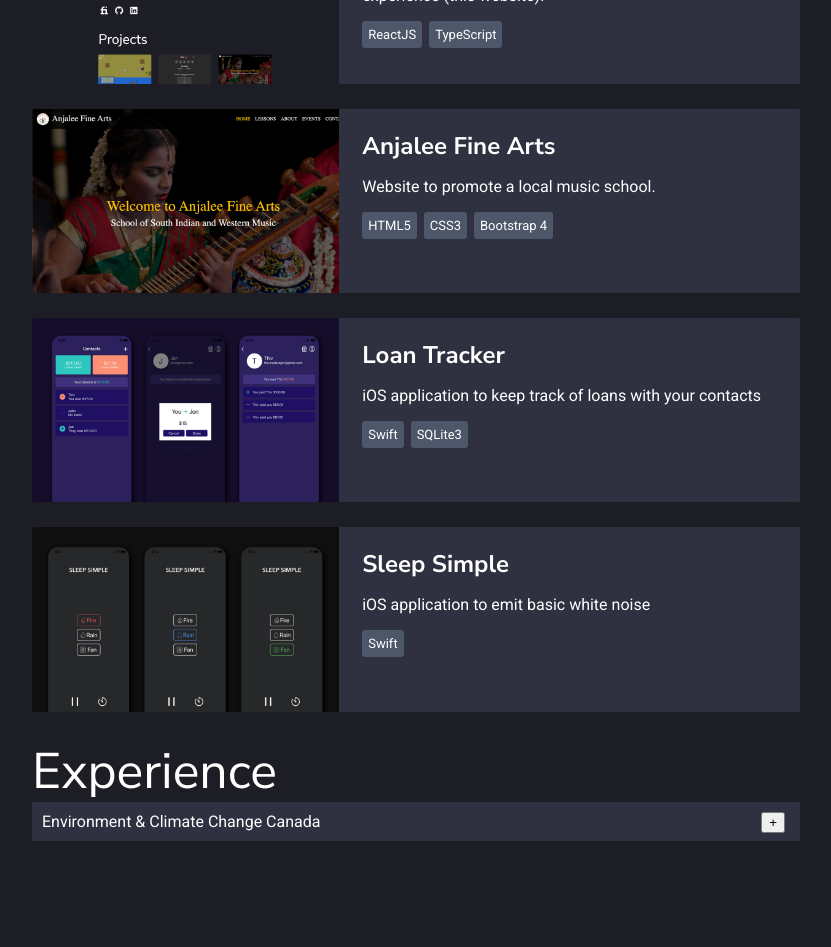
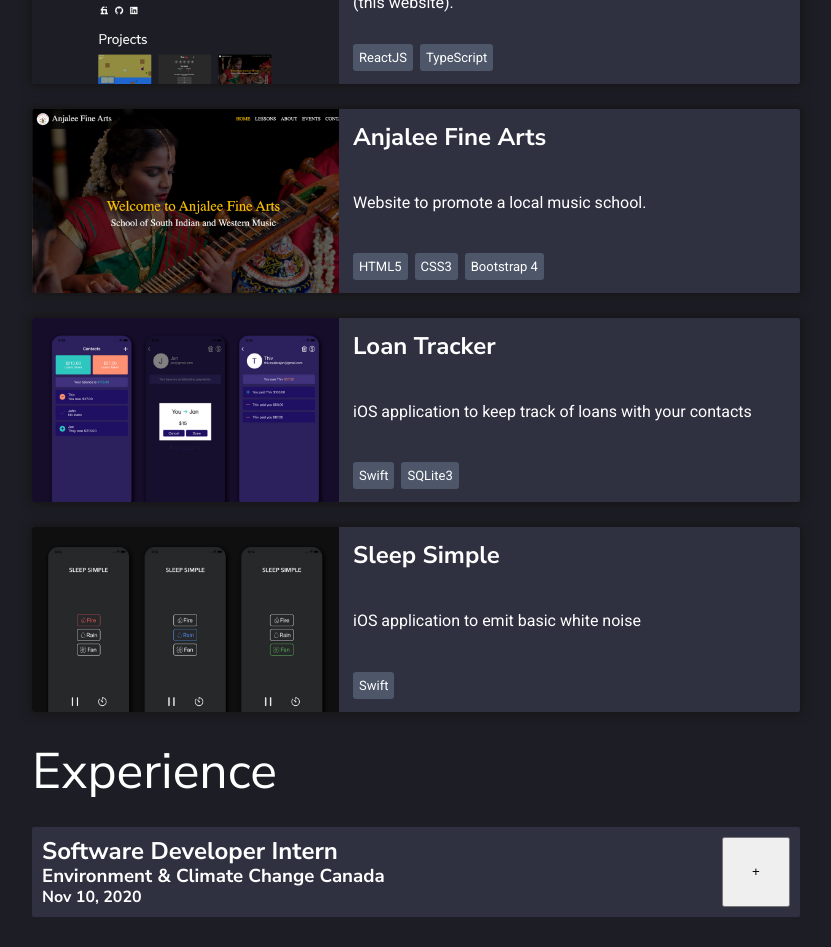
Before and after one commit to ThivagarNadarajan/thivagar.com, a React (Create React App) app: page / in a window 1280 px wide. Shown: the part 1060-2007 px from the top of the page, without its empty margins (224-1055 px from the left). Before the commit the page ends 1931 px from the top, so only its background shows below. Built offline with nearby package versions, Linux system fonts and the light colour scheme.

Commit message:
fix cards, style collapsibles

```diff
--- a/src/components/About.tsx
+++ b/src/components/About.tsx
@@ -9,6 +9,7 @@ import linkedinFilled from '@iconify/icons-ant-design/linkedin-filled';
 //TODO: clean up commented code everywhere
 //TODO: add button for email too
 //TODO: maybe change hover effect
+//TODO: link resume somewhere
 const About = (): JSX.Element => {
 	return (
 		<Section>
--- a/src/components/Card.tsx
+++ b/src/components/Card.tsx
@@ -1,56 +1,81 @@
 import React from 'react';
 import styled from 'styled-components';
 
-//TODO: send tags to the bottom of the page
-//TODO: box shadows
 const Card: React.FC<{ imgSrc: string, title: string, info: string, tags: string[] }>
 	= ({ imgSrc, title, info, tags }): JSX.Element => {
 		return (
 			<Container>
 				<img src={imgSrc} />
-				<div>
+				<div className="info">
 					<h2>{title}</h2>
 					<p>{info}</p>
-					{tags.map(tag => <span key={tag}>{tag}</span>)}
+					<div className="tags">
+						{tags.map(tag => <span key={tag}>{tag}</span>)}
+					</div>
 				</div>
 			</Container>
 		);
 	};
 
 const Container = styled.div`
-	// background: #2c273d;
 	background: #2f3040;
 	overflow: hidden;
 	width: 100%;
 	border-radius: 2px;
+	box-shadow: 0px 0px 10px 3px #171717;
+
+	display: flex;
+	flex-direction: column;
 
 	img {
 		width: 100%;
 	}
 
-	div {
-		margin: 5% 5% 3% 5%;
-		height: max-content;
-	}
-
-	p {
-		// color: #c1c7e6;
-		color: white;
+	.info {
+		display: flex;
+		flex-direction: column;
+		justify-content: space-between;
+		padding: 4.5% 4.5% 0 4.5%;
 	}
 
 	span {
+		background: #4d5769;
+
 		display: inline-block;
+
+		width: max-content;
+		padding: 6px;
 		margin-right: 7px;
-		margin-bottom: 7px;
-		background: #4d5769;
-		padding: 6px;
+		margin-bottom: 4.5%;
+
 		border-radius: 3px;
 		font-size: small;
 	}
 
-	@media only screen and (min-width: 1200px) and (max-width: 1525px) {
+	@media only screen and (min-width: 0) and (max-width: 1240px) {
+		.info {
+			height: 100%;
+		}
+	}
+
+	@media only screen and (min-width: 1241px) and (max-width: 1525px) {
 		display: grid;
 		grid-template-columns: 2fr 3fr;
+
+		.info {
+			height: 100% - 3% - 6px;
+			padding: 3% 3% 0 3%;
+		}
+
+		span {
+			margin-bottom: 3%;
+		}
+	}
+
+	@media only screen and (min-width: 1526px) {
+		.info {
+			height: 100%;
+		}
 	}
 `;
 
--- a/src/components/Collapsible.tsx
+++ b/src/components/Collapsible.tsx
@@ -2,36 +2,58 @@ import React, { useState } from 'react';
 import styled from 'styled-components';
 
 //TODO: add the collapse animation
-const Collapsible: React.FC<{ title: string, description: string }>
-	= ({ title, description }): JSX.Element => {
-		const [collapse, setCollapse] = useState(false);
+const Collapsible: React.FC<{ role: string, company: string, description: string[] }>
+	= ({ role, company, description }): JSX.Element => {
+		const [collapse, setCollapse] = useState(true);
 		const toggleCollapse = () => setCollapse(!collapse);
 
 		return (
-			<Container>
-				<div>
-					{title}
+			<Container collapse={collapse}>
+				<div className="head">
+					<div>
+						<h2>{role}</h2>
+						<h3>{company}</h3>
+						<h4>Nov 10, 2020</h4>
+					</div>
 					<button onClick={toggleCollapse}>+</button>
 				</div>
-				{collapse
-					? <p>{description}</p>
-					: <></>
-				}
+				<div className="body">
+					<ul>
+						{description.map(d => <li key={d}>{d}</li>)}
+					</ul>
+				</div>
 			</Container>
 		);
 	};
 
-const Container = styled.div`
+interface ContainerProps { collapse: boolean }
+const Container = styled.div<ContainerProps>`
 	width: 100% - 10px;
-	div {
+	border-radius: 2px;
+	overflow: hidden;
+
+	.head {
 		background: #2f3040;
 		padding: 10px;
+		display: grid;
+		grid-template-columns: 10fr 1fr;
+	}
 
+	.body {
+		margin: 0;
+		background: #3f4157;
+		transition: padding-top 0.3s;
+		overflow: hidden;
+
+		height: ${({ collapse }) => collapse ? '0;' : 'max-content; padding: 10px;'}
+	}
+
+	ul {
+		margin: 0;
 	}
 
 	button {
 		float: right;
-		margin-right: 5px;
 	}
 `;
 
--- a/src/components/Experience.tsx
+++ b/src/components/Experience.tsx
@@ -7,10 +7,13 @@ const Experience = (): JSX.Element => {
 	return (
 		<Section>
 			<h1>Experience</h1>
-			<Collapsible
-				title={'Environment & Climate Change Canada'}
-				description={'placeholder description lorem ipsum blah blah'}
-			/>
+			<Collapsibles>
+				<Collapsible
+					role={'Software Developer Intern'}
+					company={'Environment & Climate Change Canada'}
+					description={['lalala', 'tesadva', 'lorem ipsum lol']}
+				/>
+			</Collapsibles>
 		</Section>
 	);
 };
@@ -24,4 +27,8 @@ const Section = styled.div`
 	margin-bottom: 30px;
 `;
 
+const Collapsibles = styled.div`
+	margin-top: 25px;
+`;
+
 export default Experience;
--- a/src/components/Projects.tsx
+++ b/src/components/Projects.tsx
@@ -5,24 +5,28 @@ import Card from './Card';
 
 import nodeRoyale from '../assets/Node Royale.png';
 import anjaleeFineArts from '../assets/Anjalee Fine Arts.png';
-import teaforge from '../assets/Teaforge.png';
+import teaforgeGames from '../assets/Teaforge Games.png';
 import portfolio from '../assets/Portfolio.png';
 import sleepSimple from '../assets/Sleep Simple.png';
 import loanTracker from '../assets/Loan Tracker.png';
 
+//TODO: github links
 const Projects = (): JSX.Element => {
 	return (
 		<Section>
 			<h1>Projects</h1>
 			<Cards>
 				<Card
-					imgSrc={teaforge} title={'Teaforge Games'}
+					imgSrc={teaforgeGames} title={'Teaforge Games'}
 					info={'Website to play social deduction games (ie. Resistance, Werewolf)'}
-					tags={['ReactJS', 'TypeScript', 'Node.js', 'Socket.io']} />
+					tags={
+						['ReactJS', 'TypeScript', 'Node.js',
+							'Express', 'Socket.io']
+					} />
 				<Card
 					imgSrc={nodeRoyale} title={'Node Royale'}
-					info={'2D battle royale shooter; last one standing wins '}
-					tags={['ReactJS', 'Node.js', 'WebSockets', 'SQLite3']}
+					info={'2D multiplayer battle royale shooter; last one standing wins '}
+					tags={['ReactJS', 'Node.js', 'Express', 'WebSockets', 'SQLite3']}
 				/>
 				<Card
 					imgSrc={portfolio} title={'Portfolio'}
@@ -63,6 +67,7 @@ const Cards = styled.div`
 	row-gap: 25px;
 	column-gap: 25px;
 
+
 	@media only screen and (min-width: 1525px) {
 		grid-template-columns: repeat(3, 1fr);
 	}
@@ -71,7 +76,7 @@ const Cards = styled.div`
 		grid-template-columns: 1fr;
 	}
 
-	@media only screen and (max-width: 1200px) {
+	@media only screen and (max-width: 1240px) {
 		grid-template-columns: 1fr 1fr;
 	}
 
```
Also changed, not shown: src/assets/Card Image.png (deleted), src/assets/Teaforge Games.png (renamed from src/assets/Teaforge.png).
